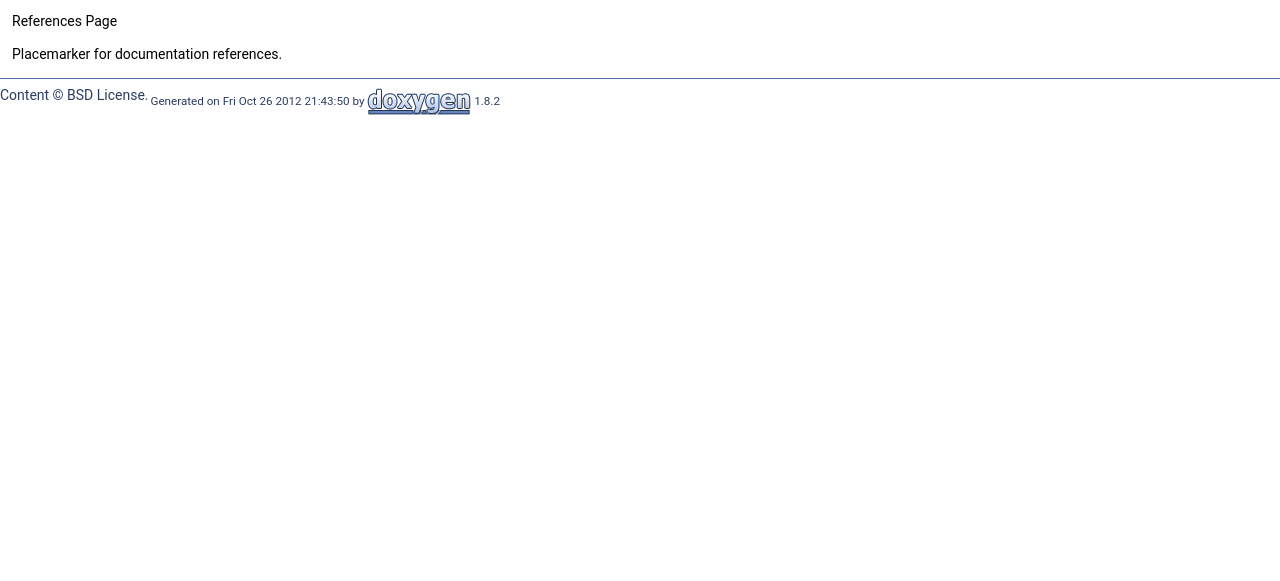
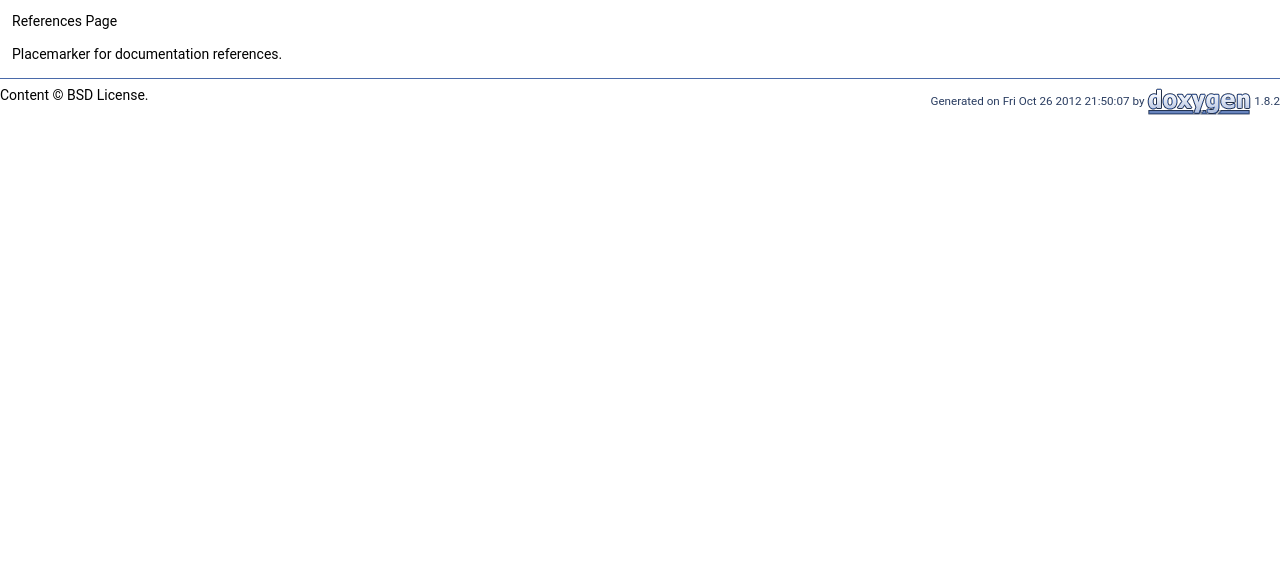
Before and after one commit to danielpronych/pyromannumeral, a plain HTML site: page _references.html in a window 1280 px wide. Shown: the part 219-800 px from the top of the page. Drawn offline with Linux system fonts and the light colour scheme.

Commit message:
Update documentation output files.

```diff
--- a/_references.html
+++ b/_references.html
@@ -113,9 +113,8 @@ var searchBox = new SearchBox("searchBox", "search",false,'Search');
 <p>Placemarker for documentation references. </p>
 </div></div><!-- contents -->
 <hr size="1"/><address style="text-align: right;"><small>
-<div id="parent">
+<div id="right-box" class="child">Generated on Fri Oct 26 2012 21:50:07 by&nbsp;<a href="http://www.doxygen.org/index.html"><img class="footer" src="doxygen.png" alt="doxygen"/></a> 1.8.2</small></address>
 <div id="left-box" class="child">Content &copy; BSD License.</div>
-<div id="right-box" class="child">Generated on Fri Oct 26 2012 21:43:50 by&nbsp;<a href="http://www.doxygen.org/index.html"><img class="footer" src="doxygen.png" alt="doxygen"/></a> 1.8.2</small></address>
 </div>
 </div>
 </body>
--- a/customdoxygen.css
+++ b/customdoxygen.css
@@ -1178,7 +1178,7 @@ tr.heading h2 {
 
 .child {
     position: absolute;
-    width: 400px;
+    width: 500px;
 }
 
 #left-box { left: 0px; vertical-align: 0px; text-align: left; }
```
Also changed, not shown: dir_68267d1309a1af8e8297ef4c3efbcdba.html (+1 -2 lines), files.html (+1 -2 lines), index.html (+1 -2 lines), mainpage_8dox.html (+1 -2 lines), namespacemembers.html (+1 -2 lines), namespacemembers_func.html (+1 -2 lines), namespacemembers_vars.html (+1 -2 lines), namespaceroman__numeral.html (+1 -2 lines), namespaces.html (+1 -2 lines), namespacetest__roman__numeral.html (+1 -2 lines), pages.html (+1 -2 lines), references_8dox.html (+1 -2 lines), roman__numeral_8py.html (+1 -2 lines), roman__numeral_8py_source.html (+1 -2 lines), 2 more files.
